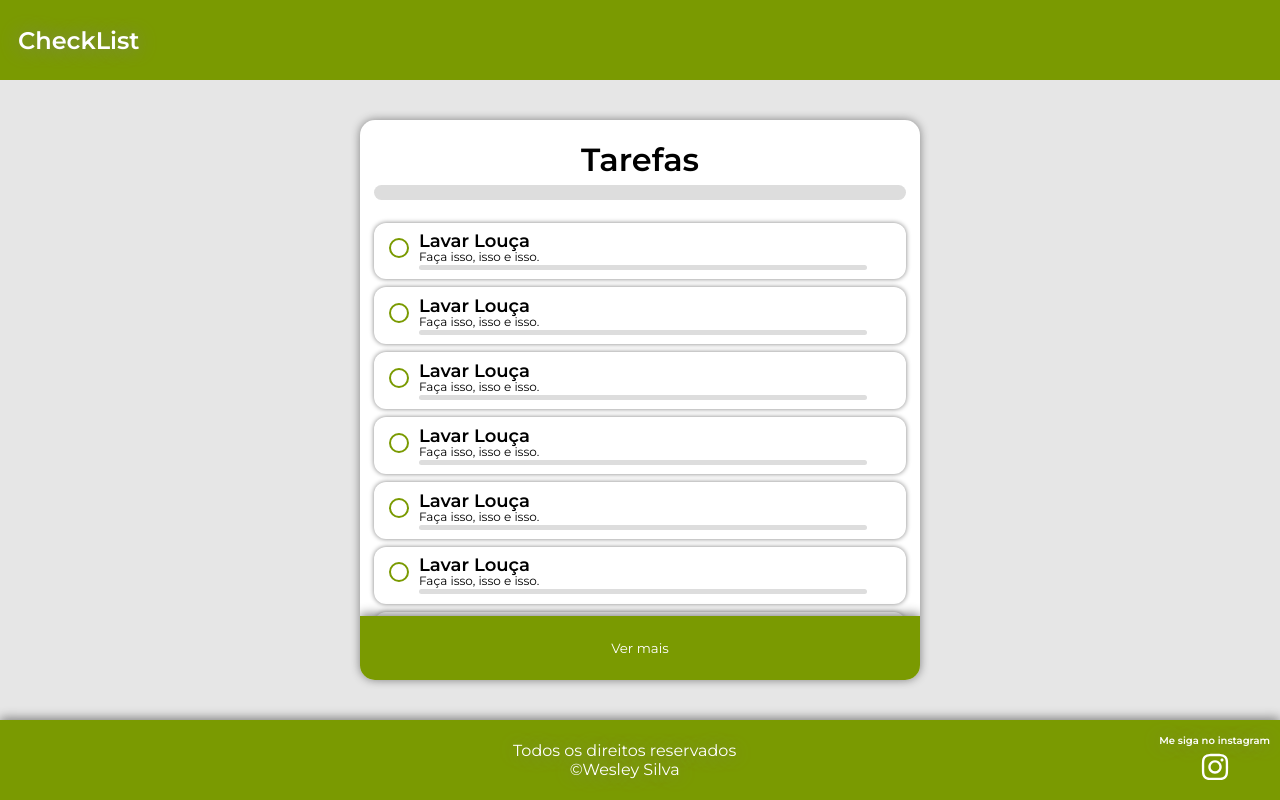
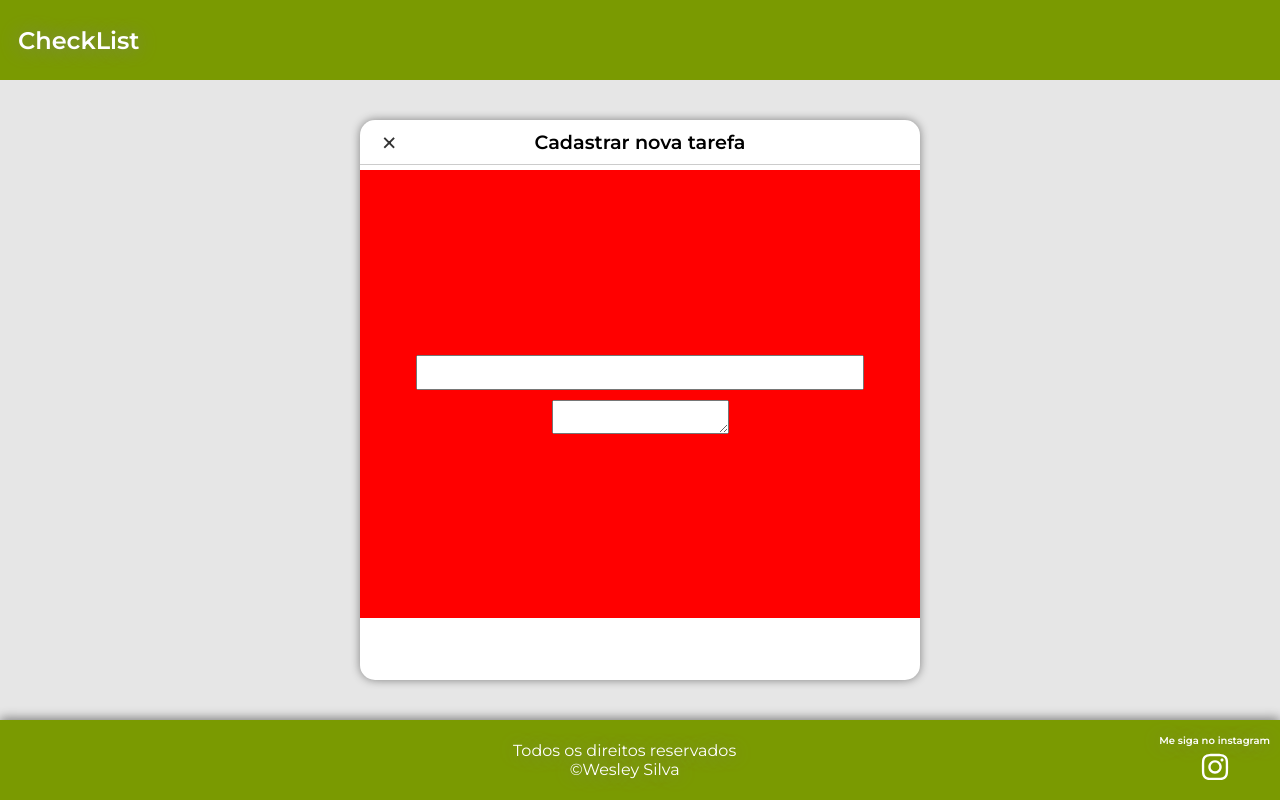
Before and after one commit to Wesleyleopoldo/check-list, a React (Vite) app: page / in a window 1280 px wide. Built offline with nearby package versions, Linux system fonts and the light colour scheme.

Commit message:
Adiciona tela admin de cadastrar tarefa
Signed-off-by: Wesley <Wesley>

```diff
--- a/src/App.jsx
+++ b/src/App.jsx
@@ -1,12 +1,14 @@
 import { useState } from 'react'
 import Home from './pages/Home'
+import Admin from './pages/Admin'
 
 function App() {
   const [count, setCount] = useState(0)
 
   return (
     <>
-      <Home />
+      {/*<Home /> */}
+      <Admin />
     </>
   )
 }
--- /dev/null
+++ b/src/components/AdminForm/index.jsx
@@ -0,0 +1,24 @@
+import "./styles.css"
+
+export default function AdminForm() {
+
+    return (
+        <main className="content-admin">
+            <div className="admin-container">
+                <div className="header-form-task">
+                    <button className="icon-exit">
+                        &times;
+                    </button>
+
+                    <h3 className="title-form">Cadastrar nova tarefa</h3>
+
+                </div>
+                <form action="" className="admin-form">
+                    <input type="text" />
+                    <textarea name="description-textarea" id="description-textarea">
+                    </textarea>
+                </form>
+            </div>
+        </main>
+    )
+}
--- /dev/null
+++ b/src/components/AdminForm/styles.css
@@ -0,0 +1,89 @@
+.content-admin {
+    display: flex;
+    align-items: center;
+    justify-content: center;
+    background-color: #E6E6E6;
+}
+
+.content-admin .admin-container {
+    position: absolute;
+    display: flex;
+    flex-direction: column;
+    width: 35rem;
+    height: 35rem;
+    border-radius: 15px;
+    border: none;
+    gap: 5px;
+    align-items: center;
+    background-color: white;
+
+    box-shadow: 0px 0px 10px grey;
+}
+
+.content-admin .admin-container .header-form-task {
+    display: flex;
+    /* Ativa o Flexbox */
+    justify-content: space-between;
+    /* Espalha os itens, colocando o espaço no meio */
+    align-items: center;
+    /* Alinha verticalmente ao centro */
+    width: 100%;
+    /* Ocupa toda a largura */
+    padding: 10px;
+    /* Adiciona um espaçamento interno */
+    box-sizing: border-box;
+    /* Garante que o padding não aumente a largura */
+    border-bottom: 1px solid #ccc;
+}
+
+.content-admin .admin-container .header-form-task .icon-exit {
+    background: none;
+    /* Remove o fundo do botão */
+    border: none;
+    /* Remove a borda do botão */
+    font-size: 2em;
+    /* Ajusta o tamanho do ícone */
+    cursor: pointer;
+    /* Muda o cursor para indicar que é clicável */
+    padding: 0 10px;
+    /* Adiciona um pequeno espaçamento ao redor do ícone */
+    position: absolute;
+    /* Remove o ícone do fluxo do flexbox */
+    left: 10px;
+    /* Posiciona o ícone no canto superior esquerdo */
+    top: 3.9%;
+    /* Centraliza verticalmente */
+    transform: translateY(-50%);
+    /* Ajusta a posição para centralizar */
+    color: #333;
+    /* Cor do ícone */
+}
+
+.content-admin .admin-container .header-form-task .title-form {
+    flex-grow: 1;
+    /* Permite que o título ocupe o espaço restante */
+    text-align: center;
+    /* Centraliza o texto do título */
+    margin: 0;
+    /* Remove margens padrão do h1 */
+    font-size: 1.2em;
+    /* Tamanho da fonte do título */
+}
+
+.content-admin .admin-container form {
+    height: 80%;
+    width: 100%;
+    gap: 10px;
+
+    flex-direction: column;
+    justify-content: center;
+    align-items: center;
+    display: flex;
+
+    background-color: red;
+}
+
+.content-admin .admin-container form input {
+    height: 35px;
+    width: 80%;
+}
--- a/src/components/Header/index.jsx
+++ b/src/components/Header/index.jsx
@@ -2,7 +2,7 @@ import "./styles.css"
 
 export default function Header() {
     return (
-        <header className="container">
+        <header className="header" style={{boxShadow: '0px 4px 16px 0px rgba(0,0,0,0.25)'}}>
             <div className="logo">
                 <h2><a href="#">CheckList</a></h2>
             </div>
--- a/src/components/Header/styles.css
+++ b/src/components/Header/styles.css
@@ -1,10 +1,10 @@
-.container {
+.header {
     background-color: #7A9A01;
     width: 100%;
     height: 80px;
     display: flex;
     align-items: center;
-    box-shadow: 0px 2px 10px gray;
+    box-shadow: 0px -2px 10px gray;
 }
 
 .logo {
--- a/src/components/Task/styles.css
+++ b/src/components/Task/styles.css
@@ -80,14 +80,14 @@
 @media (max-width: 800px) {
     .task-container {
         display: flex;
-        background-color: red;
-        height: 13%;
+        background-color: white;
+        height: 12%;
         align-items: center;
         padding: 10px 10;
-        gap: 10px;
+        gap: 8px;
         border-radius: 12px;
         width: 95%;
-        border: solid;
+        box-shadow: 0px 0px 5px grey;
         padding-bottom: 17px;
     }
 
--- a/src/index.css
+++ b/src/index.css
@@ -7,8 +7,13 @@
   font-family: "Montserrat", sans-serif;
 }
 
-html, body, #root, .home {
+html, body, #root, .home, .admin {
   height: 100%;
+}
+
+.admin {
+  display: flex;
+  flex-direction: column;
 }
 
 .home {
@@ -24,6 +29,10 @@ main {
   flex: 1;
 }
 
+header {
+  min-height: 10vh;
+}
+
 footer {
   bottom: 0;
   min-height: 10vh;
--- /dev/null
+++ b/src/pages/Admin/index.jsx
@@ -0,0 +1,13 @@
+import Footer from "../../components/Footer";
+import Header from "../../components/Header";
+import AdminForm from "../../components/AdminForm";
+
+export default function Admin() {
+    return (
+        <div className="admin">
+            <Header />
+            <AdminForm />
+            <Footer />
+        </div>
+    )
+}
```
